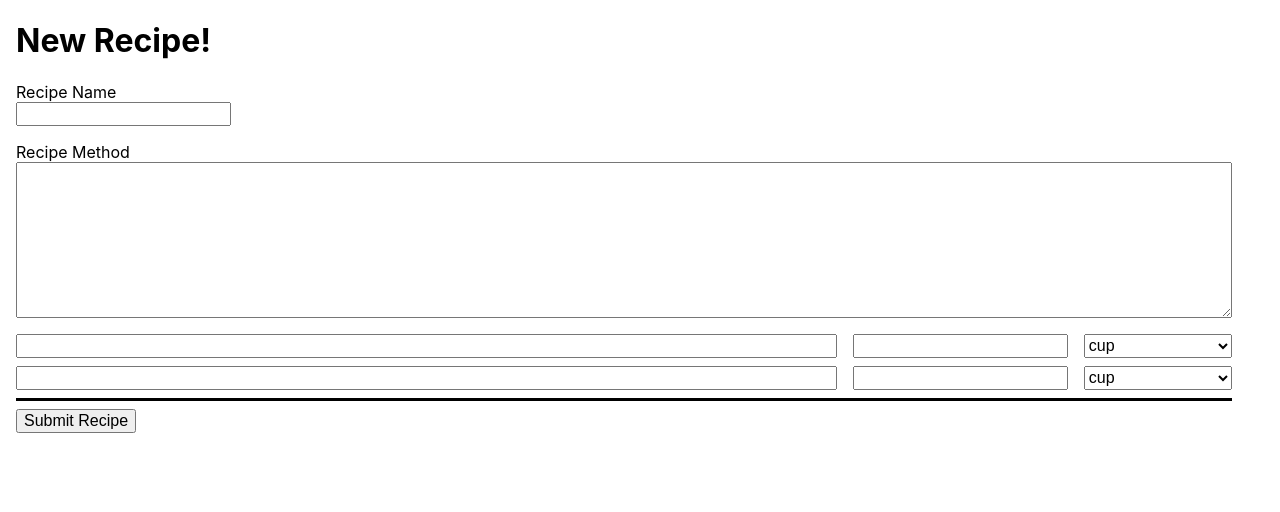
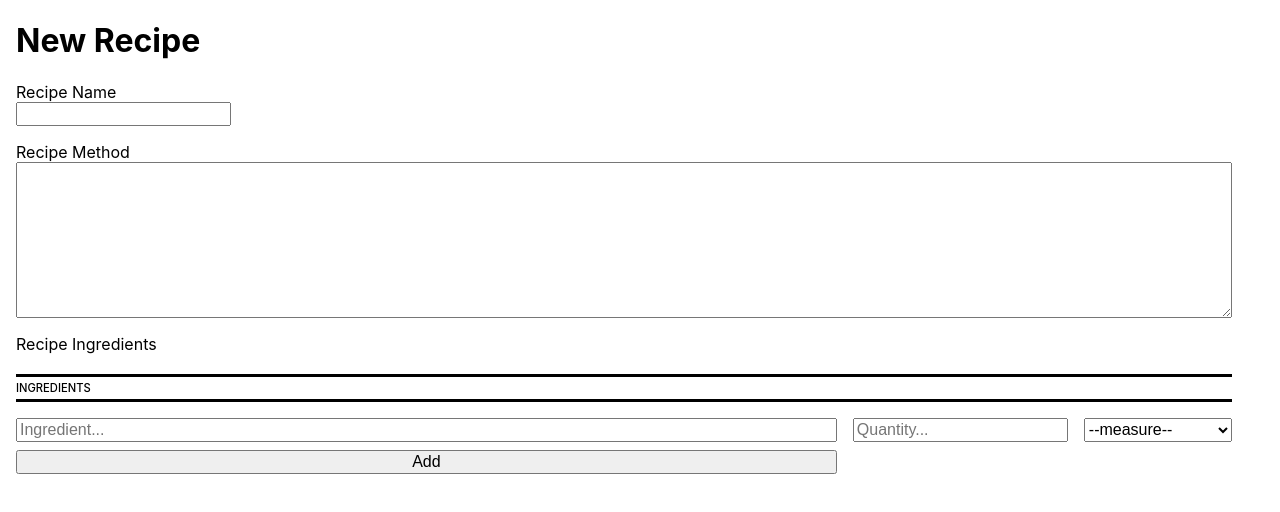
Before and after one commit to rupert-denton/recipes, a React (Create React App) app in the folder recipes/frontend/: page /newrecipe in a window 1280 px wide. Shown: the top 512 px of the page. Built offline with nearby package versions, Linux system fonts and the light colour scheme.

Commit message:
created prototype of ingredient list w just the one input:

```diff
--- a/recipes/frontend/src/components/ui/IngredientsList.js
+++ b/recipes/frontend/src/components/ui/IngredientsList.js
@@ -3,34 +3,21 @@ import React from 'react'
 
 let ingredientArray
 function mapIngredients() {
-  return ingredientArray.map((item) => (
-    <React.Fragment>
-      <div key={item.quantity} className="ingredient-element">
-        {item.quantity}
-      </div>
-      <div key={item.measure} className="ingredient-element">
-        {item.measure}
-      </div>
-      <div key={item.name} className="ingredient-element ingredient-name">
-        {item.name}
+  return ingredientArray.map((item, idx) => (
+    <React.Fragment key={idx}>
+      <div className="ingredient-element">{item.quantity}</div>
+      <div className="ingredient-element">{item.measure}</div>
+      <div className="ingredient-element ingredient-name">
+        {item.ingredient_name}
       </div>
     </React.Fragment>
   ))
 }
 
 function IngredientsList(props) {
+  console.log(props)
   ingredientArray = props.recipeIngredients || []
   return <div className="ingredient-list">{mapIngredients()}</div>
 }
 
-// return (
-//   <div className="ingredient-list">
-//     <div className="ingredient-element">recipeIngredients.quantity</div>
-//     <div className="ingredient-element">recipeIngredients.measure</div>
-//     <div className="ingredient-element ingredient-name">
-//       recipeIngredients.name
-//     </div>
-//   </div>
-// )
-
 export default IngredientsList
--- a/recipes/frontend/src/routes/RecipeForm.jsx
+++ b/recipes/frontend/src/routes/RecipeForm.jsx
@@ -1,33 +1,30 @@
 import './RecipeForm.css'
 import React, { useState } from 'react'
 
+import RecipeIngredientsContainer from '../components/ui/RecipeIngredientsContainer'
+
 export default function Recipe() {
   const [name, setName] = useState('')
-  const [method, setMethod] = useState('')
   const [ingredientList, setIngredientList] = useState([])
+  const [ingredientObject, setIngredientObject] = useState({
+    ingredient_name: '',
+    quantity: '',
+    measure: '',
+  })
 
-  const [ingredient, setIngredient] = useState('')
-  const [ingredientyQty, setIngredientQty] = useState('')
-  const [ingredientMeasure, setIngredientMeasure] = useState('')
-
-  const sendRecipeName = function (e) {
-    e.preventDefault()
-    const recipeIngredient = {
-      ingredient_name: ingredient,
-      quantity: ingredientyQty,
-      measure: ingredientMeasure,
-    }
-
-    setIngredientList((prev) => [...prev, recipeIngredient])
-    console.log(ingredientList)
-
-    // fetch('http://localhost:3001/recipe', {
-    //   method: 'POST',
-    //   headers: { 'Content-type': 'application/json' },
-    //   body: JSON.stringify({ name: name, method: method }),
-    // })
-    //   .then((resp) => resp.json())
-    //   .then((json) => console.log(json))
+  const handleChange = (e) => {
+    let key = e.target.name
+    let value = e.target.value
+    console.log(key, value)
+    // const { name, value } = e.target //this is an interesting way of declaring two variables inside curlies its called destructuring i believe, changed so i could understand
+    let prev = { ...ingredientObject }
+    prev[key] = value
+    setIngredientObject(prev)
+    //setIngredientList((prevState) => {
+    //  const newIngredientList = [...prevState]
+    //  newIngredientList[idx][key] = value
+    //  return [...newIngredientList]
+    //})
   }
 
   return (
@@ -35,7 +32,7 @@ export default function Recipe() {
       <div className="recipe-form-container">
         <form className="recipe-form">
           <div className="page-header">
-            <h1>New Recipe!</h1>
+            <h1>New Recipe</h1>
           </div>
           <div className="recipe-title recipe-element">
             <label>Recipe Name</label>
@@ -51,68 +48,62 @@ export default function Recipe() {
               type="text"
               rows="10"
               cols="33"
-              onChange={(e) => setMethod(e.target.value)}
+              // onChange={(e) => setMethod(e.target.value)}
             ></textarea>
           </div>
+
+          {/* insert the ingredient list component here*/}
+
+          <label>Recipe Ingredients</label>
+          <RecipeIngredientsContainer
+            recipeIngredients={ingredientList}
+          ></RecipeIngredientsContainer>
 
           <div className="ingredient-triad">
             <input
               className="ingredient"
+              name="ingredient_name"
               type="text"
-              onChange={(e) => setIngredient(e.target.value)}
+              value={ingredientObject.ingredient_name}
+              placeholder="Ingredient..."
+              onChange={(e) => handleChange(e)}
             ></input>
             <input
               className="quantity"
+              name="quantity"
               type="text"
-              onChange={(e) => setIngredientQty(e.target.value)}
+              placeholder="Quantity..."
+              value={ingredientObject.quantity}
+              onChange={(e) => handleChange(e)}
             ></input>
             <select
               className="dropdown"
               name="measure"
               id="measure"
-              onChange={(e) => setIngredientMeasure(e.target.value)}
+              value={ingredientObject.measure}
+              onChange={(e) => handleChange(e)}
             >
+              <option value="" disabled>
+                --measure--
+              </option>
               <option value="cup">cup</option>
+              <option value="tsp">tsp</option>
               <option value="tbsp">tbsp</option>
-              <option value="tsp">tsp</option>
-              <option value="kilogram">kg</option>
-              <option value="gram">g</option>
-              <option value="litre">l</option>
-              <option value="millilitre">ml</option>
-              <option value="none"></option>
             </select>
-          </div>
-
-          <div className="ingredient-triad">
-            <input
-              className="ingredient"
-              type="text"
-              onChange={(e) => setIngredient(e.target.value)}
-            ></input>
-            <input
-              className="quantity"
-              type="text"
-              onChange={(e) => setIngredientQty(e.target.value)}
-            ></input>
-            <select
-              className="dropdown"
-              name="measure"
-              id="measure"
-              onChange={(e) => setIngredientMeasure(e.target.value)}
+            <button
+              onClick={(e) => {
+                setIngredientList((prev) => [
+                  ...prev,
+                  {
+                    measure: ingredientObject.measure,
+                    quantity: ingredientObject.quantity,
+                    ingredient_name: ingredientObject.ingredient_name,
+                  },
+                ])
+                e.preventDefault()
+              }}
             >
-              <option value="cup">cup</option>
-              <option value="tbsp">tbsp</option>
-              <option value="tsp">tsp</option>
-              <option value="kilogram">kg</option>
-              <option value="gram">g</option>
-              <option value="litre">l</option>
-              <option value="millilitre">ml</option>
-              <option value="none"></option>
-            </select>
-          </div>
-          <div className="save-button-container">
-            <button className="save-recipe" onClick={(e) => sendRecipeName(e)}>
-              Submit Recipe
+              Add
             </button>
           </div>
         </form>
@@ -120,3 +111,48 @@ export default function Recipe() {
     </div>
   )
 }
+
+///
+
+// const [method, setMethod] = useState('')
+// const [ingredient, setIngredient] = useState('')
+// const [ingredientyQty, setIngredientQty] = useState('')
+// const [ingredientMeasure, setIngredientMeasure] = useState('')
+
+// const sendRecipeName = function (e) {
+//   e.preventDefault()
+//   const recipeIngredient = {
+//     ingredient_name: ingredient,
+//     quantity: ingredientyQty,
+//     measure: ingredientMeasure,
+//   }
+
+//   setIngredientList((prev) => [...prev, recipeIngredient])
+//   console.log(ingredientList)
+// }
+
+// fetch('http://localhost:3001/recipe', {
+//   method: 'POST',
+//   headers: { 'Content-type': 'application/json' },
+//   body: JSON.stringify({ name: name, method: method }),
+// }) //JSON.stringify(ingredientList) then at serverside iterate through the list and post them one by one
+//    //run an forEach loop at serverdside running
+//    insert the name and method into the recipe table and get the ID from the (last insert id) and then use that
+//    id as a fk to help to insert the ingredients into the
+//    helpful thing autocomplete plugin
+// .then((resp) => resp.json())
+//   .then((json) => console.log(json))
+
+// <div className="save-button-container">
+//   <button className="save-recipe" onClick={(e) => sendRecipeName(e)}>
+//     Submit Recipe
+//   </button>
+// </div> */
+
+{
+  /* <div key={idx}>
+                <span>{ingredientObject.ingredient_name}</span>
+                <span>{ingredientObject.quantity}</span>
+                <span>{ingredientObject.measure}</span>
+              </div> */
+}
```
